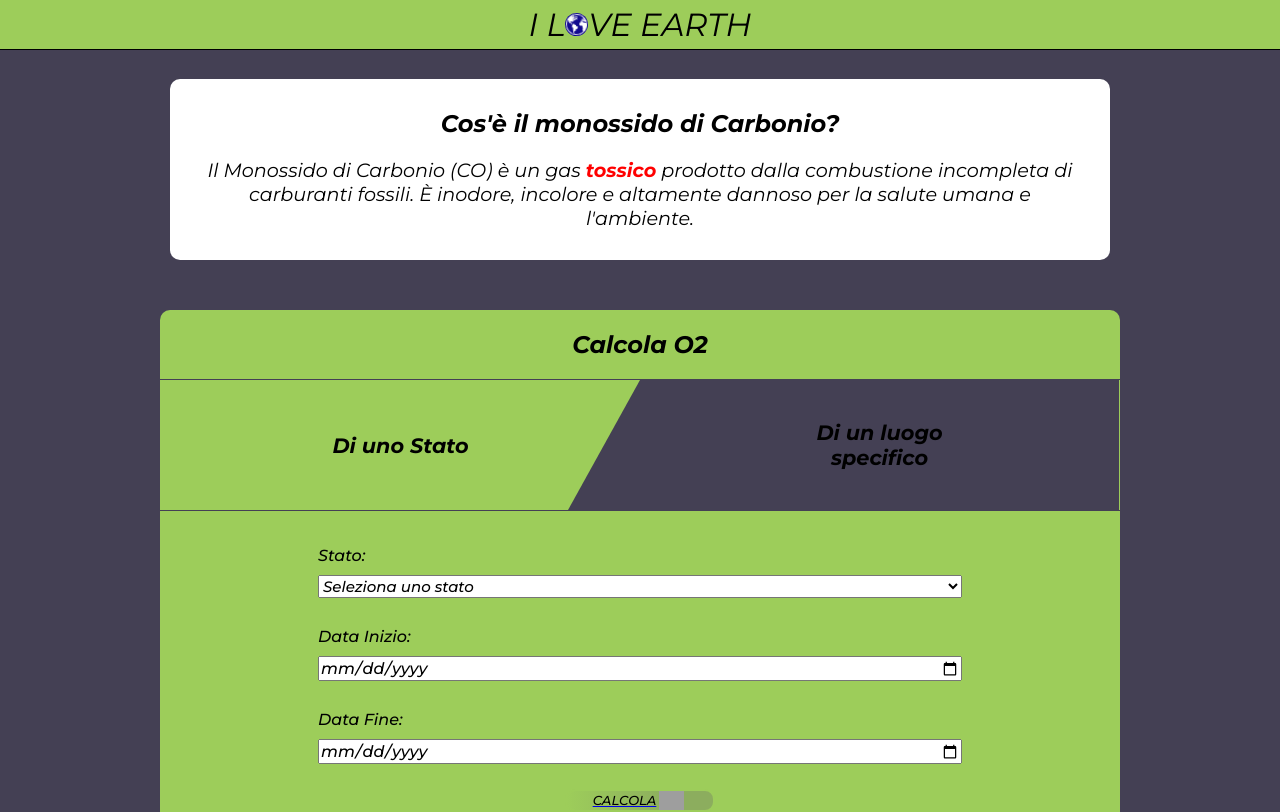
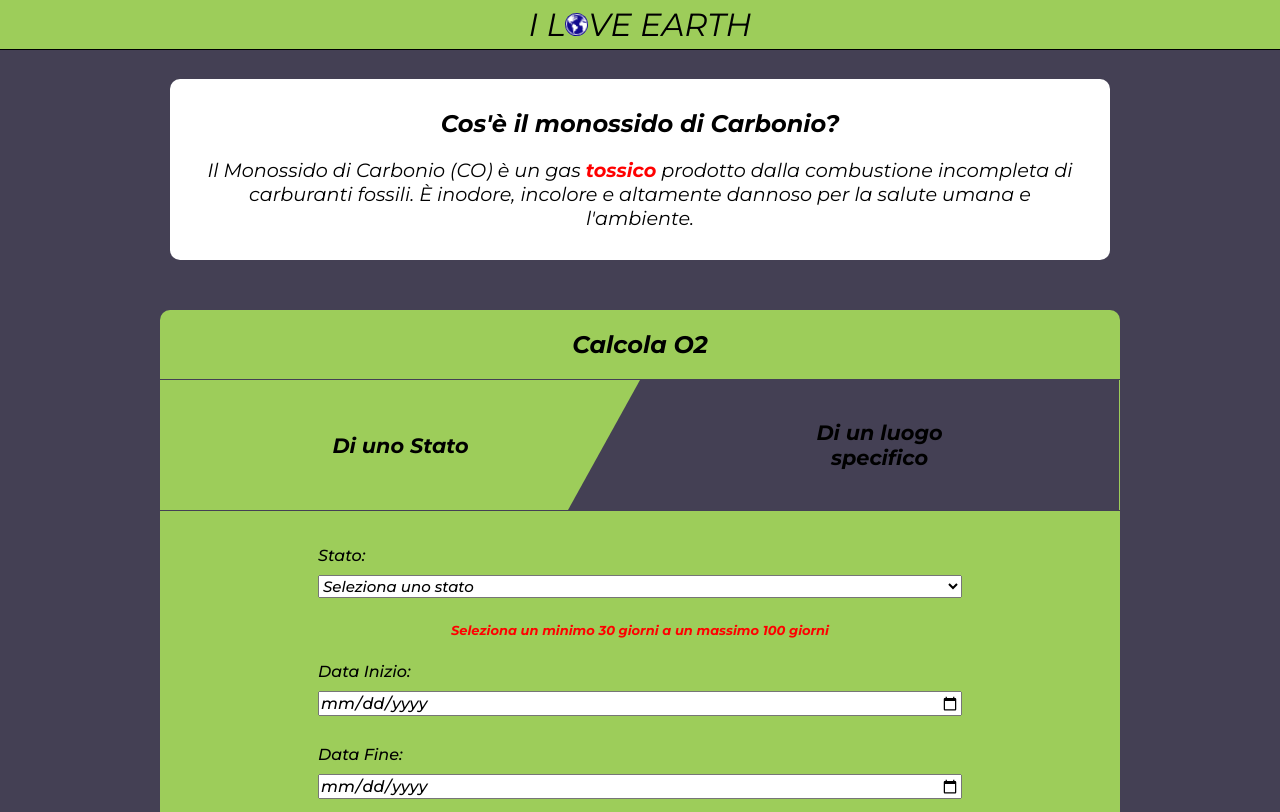
Before and after one commit to DHrdo/carbon-monoxide-pollution-app, a React (Create React App) app: page / in a window 1280 px wide. Shown: the top 812 px of the page. Built offline with nearby package versions, Linux system fonts and the light colour scheme; grey boxes are pictures that could not be loaded; a web font is replaced by a local one.

Commit message:
added date limitation warning

```diff
--- a/src/components/Form/SpecificPlaceForm/SpecificPlaceForm.js
+++ b/src/components/Form/SpecificPlaceForm/SpecificPlaceForm.js
@@ -56,6 +56,8 @@ export const SpecificPlaceForm = ({
                 />
 
                 <br />
+                <p className="date-limitation">Seleziona un minimo 30 giorni a un massimo 100 giorni</p>
+                <br />
 
                 {/* Start date input */}
                 <label htmlFor="from_date">Data Inizio: </label>
--- a/src/components/Form/StateForm/StateForm.js
+++ b/src/components/Form/StateForm/StateForm.js
@@ -64,6 +64,8 @@ export const StateForm = ({
                 </select>
 
                 <br />
+                <p className="date-limitation">Seleziona un minimo 30 giorni a un massimo 100 giorni</p>
+                <br />
 
                 {/* Start date input */}
                 <label htmlFor="begin_date">Data Inizio: </label>
--- a/src/components/Form/StateForm/stateForm.scss
+++ b/src/components/Form/StateForm/stateForm.scss
@@ -38,6 +38,13 @@
             font-size: 15px;
             color: #000000;
             width: 70%;
+        }
+
+        .date-limitation {
+            color: red;
+            font-weight: bolder;
+            font-size: 13px;
+            text-align: center;
         }
 
         .error {
--- a/src/components/NotFound/NotFound.js
+++ b/src/components/NotFound/NotFound.js
@@ -7,7 +7,7 @@ export const NotFound = () => {
             <h2 className="not-found-subtitle">Pagina Non Trovata</h2>
             <p className="not-found-description">
                 Siamo spiacenti, ma la pagina che stai cercando non esiste. <br />
-                Prova a selezionare un'altra data.
+                Prova a selezionare dati diversi.
             </p>
         </div>
     );
--- a/src/css/specificPlaceForm.css
+++ b/src/css/specificPlaceForm.css
@@ -28,6 +28,12 @@
   font-size: 15px;
   color: #000000;
   width: 70%;
+}
+.specific-place-form .specific-place-form-content .date-limitation {
+  color: red;
+  font-weight: bolder;
+  font-size: 13px;
+  text-align: center;
 }
 .specific-place-form .specific-place-form-content a {
   width: 150px;
--- a/src/css/stateForm.css
+++ b/src/css/stateForm.css
@@ -29,6 +29,12 @@
   font-size: 15px;
   color: #000000;
   width: 70%;
+}
+.state-form .state-form-content .date-limitation {
+  color: red;
+  font-weight: bolder;
+  font-size: 13px;
+  text-align: center;
 }
 .state-form .state-form-content .error {
   color: red;
```
Also changed, not shown: src/components/Form/SpecificPlaceForm/specificPlaceForm.scss (+7 -0 lines).
